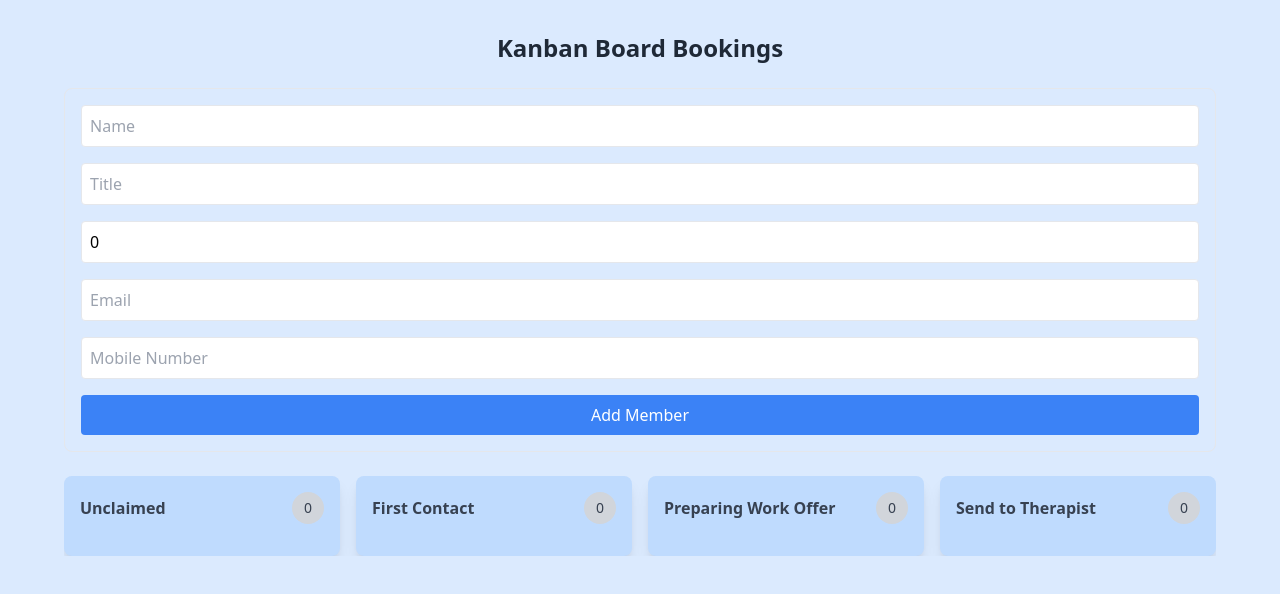
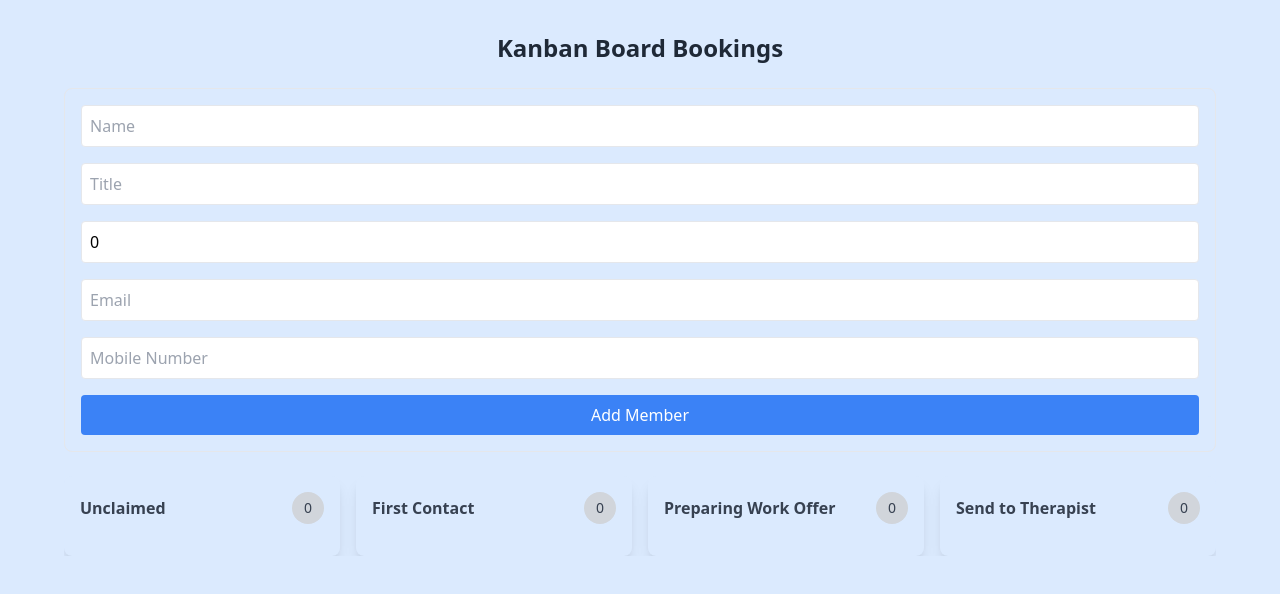
Before and after one commit to kimo12345678/kanban-board, a React (Vite) app in the folder kanban-board/: page / in a window 1280 px wide. Shown: the top 594 px of the page. Built offline with nearby package versions, Linux system fonts and the light colour scheme.

Commit message:
refactor: enhance background color

```diff
--- a/kanban-board/src/components/KanbanBoard.tsx
+++ b/kanban-board/src/components/KanbanBoard.tsx
@@ -36,7 +36,7 @@ const KanbanBoard: React.FC<KanbanBoardProps> = ({
         {statuses.map((status) => (
           <div
             key={status}
-            className="flex flex-col w-1/4 bg-blue-200 rounded-lg shadow-lg p-4"
+            className="flex flex-col w-1/4 bg-blue-100 rounded-lg shadow-lg p-4"
             style={{ maxHeight: "80vh", overflowY: "auto" }} // Make each column scrollable
           >
             <div className="flex justify-between items-center mb-4">
```
